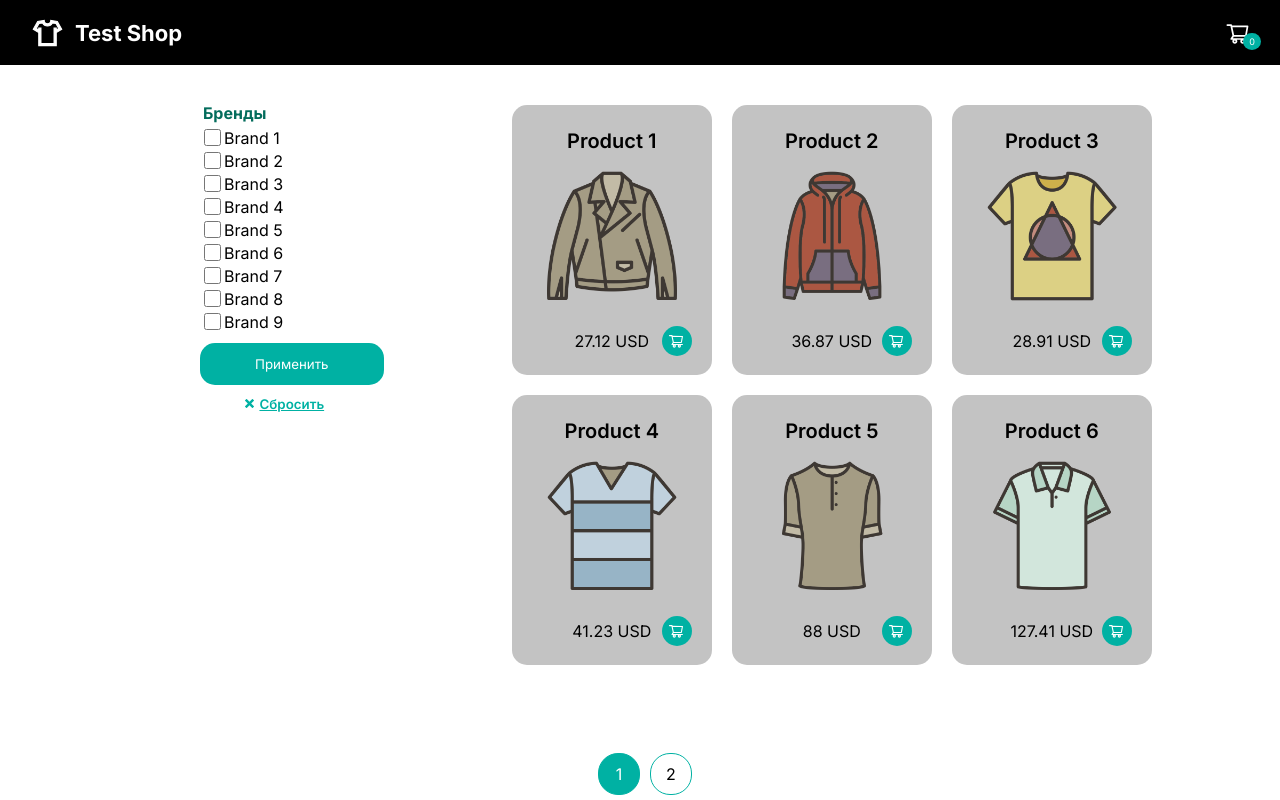
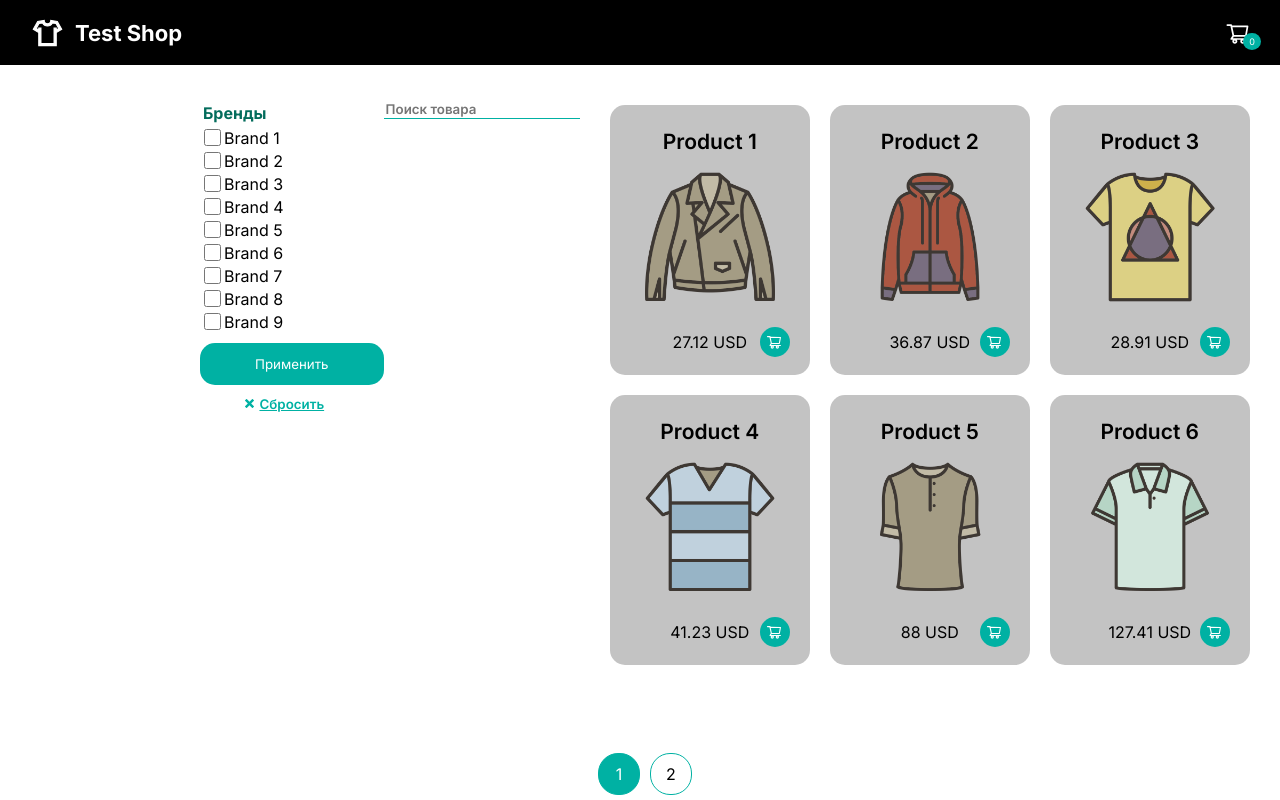
Before and after one commit to finndied/test-shop, a React (Create React App) app: page / in a window 1280 px wide. Built offline with nearby package versions, Linux system fonts and the light colour scheme; the HTML template or start-up script is replaced by a standard one.

Commit message:
added product search by name

```diff
--- a/src/components/ProductList/ProductList.jsx
+++ b/src/components/ProductList/ProductList.jsx
@@ -10,7 +10,7 @@ const ProductList = ({ handleAddToCart }) => {
 	const [selectedBrands, setSelectedBrands] = useState([])
 	const [currentPage, setCurrentPage] = useState(1)
 	const productsPerPage = 6
-
+	const [searchInput, setSearchInput] = useState('')
 	useEffect(() => {
 		setProducts(dataProduct)
 	}, [])
@@ -27,11 +27,12 @@ const ProductList = ({ handleAddToCart }) => {
 	// Фильтрация товаров по выбранным брендам
 	const filteredProducts = products.filter(product => {
 		if (selectedBrands.length === 0) {
-			// Если ни один бренд не выбран, показать все товары
-			return true
+			return product.title.toLowerCase().includes(searchInput.toLowerCase())
 		} else {
-			// Если выбраны бренды, показать только товары, соответствующие выбранным брендам
-			return selectedBrands.includes(product.brand)
+			return (
+				selectedBrands.includes(product.brand) &&
+				product.title.toLowerCase().includes(searchInput.toLowerCase())
+			)
 		}
 	})
 
@@ -56,6 +57,14 @@ const ProductList = ({ handleAddToCart }) => {
 	return (
 		<div className={styles.productWrapper}>
 			<BrandFilter brands={dataBrands} onBrandChange={handleBrandChange} />
+			<div className={styles.searchWrapper}>
+				<input
+					type='text'
+					placeholder='Поиск товара'
+					value={searchInput}
+					onChange={e => setSearchInput(e.target.value)}
+				/>
+			</div>
 			{currentProducts.length > 0 ? (
 				<div className={styles.productList}>
 					{currentProducts.map(product => (
--- a/src/components/ProductList/ProductList.module.scss
+++ b/src/components/ProductList/ProductList.module.scss
@@ -3,7 +3,7 @@
 	h2 {
 		text-align: center;
 		margin: auto auto;
-		font-size: 20px;
+		font-size: 21px;
 	}
 }
 @media screen and (max-width: 1000px) {
@@ -25,6 +25,24 @@
 		display: flex;
 		flex-wrap: wrap;
 		margin: 20px;
+	}
+}
+
+.searchWrapper {
+	margin-top: 15px;
+	input {
+		font-weight: 600;
+		outline: none;
+		border: none;
+		border-bottom: 1px solid #00b1a3;
+	}
+}
+
+@media screen and (max-width: 1000px) {
+	.searchWrapper {
+		display: flex;
+		justify-content: center;
+		margin-bottom: 20px;
 	}
 }
 
```
